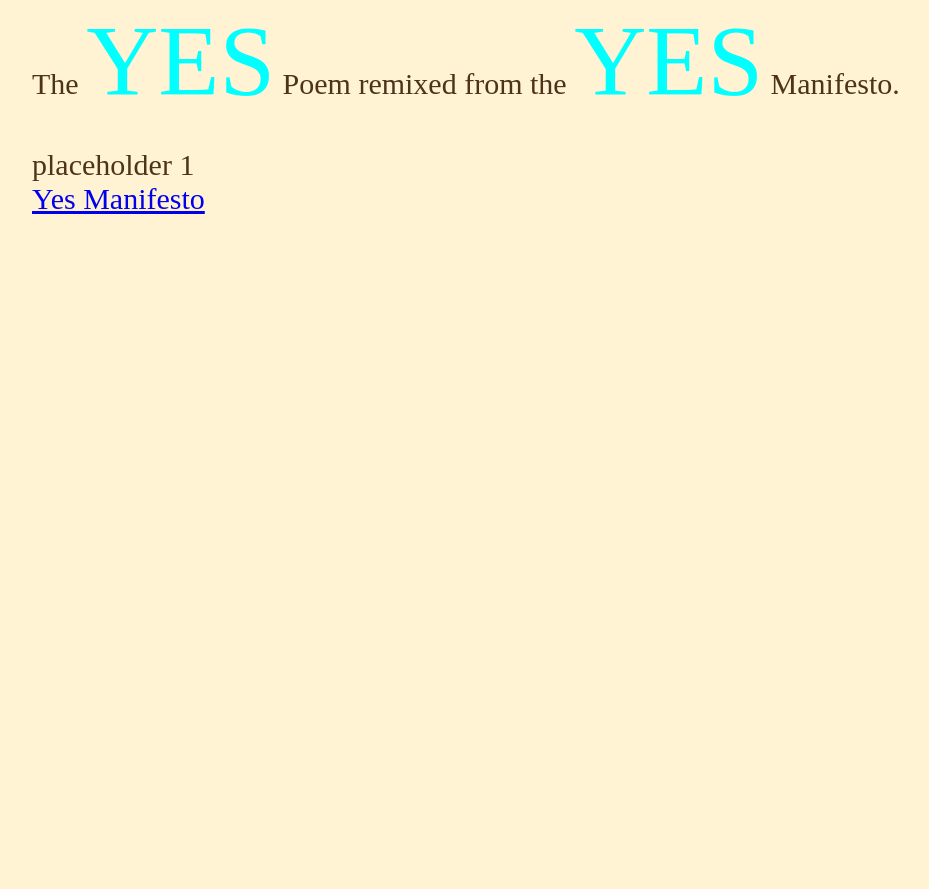
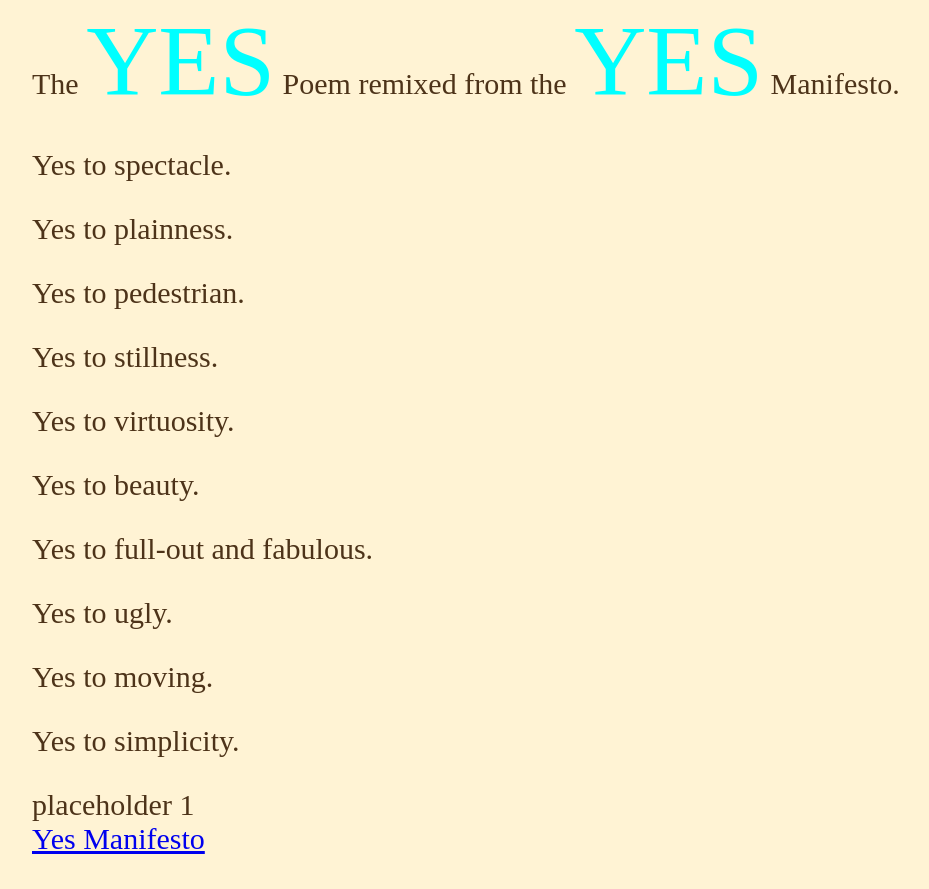
Before and after one commit to bcm230/design-manifesto, a plain HTML site: page index.html in a window 1280 px wide. Shown: the part 561-1450 px from the top of the page, without its empty margins (1-930 px from the left). Before the commit the page ends 874 px from the top, so only its background shows below. Drawn offline with Linux system fonts and the light colour scheme.

Commit message:
Update index.html
added yesyesyesyesyes

```diff
--- a/index.html
+++ b/index.html
@@ -31,6 +31,16 @@
     <h1>Manifesto</h1>
     <div>Yes!</div>
     <p>The <span>Yes</span> Poem remixed from the <span>Yes</span> Manifesto.</p>
+    <p>Yes to spectacle.</p>
+    <p>Yes to plainness.</p>
+    <p>Yes to pedestrian.</p>
+    <p>Yes to stillness.</p>
+    <p>Yes to virtuosity.</p>
+    <p>Yes to beauty.</p>
+    <p>Yes to full-out and fabulous.</p>
+    <p>Yes to ugly.</p>
+    <p>Yes to moving.</p>
+    <p>Yes to simplicity.</p>
     <p>placeholder 1 <br> <a href="https://1000manifestos.com/yes-manifesto/">Yes Manifesto</a></p>
   </body>
 </html>
```
